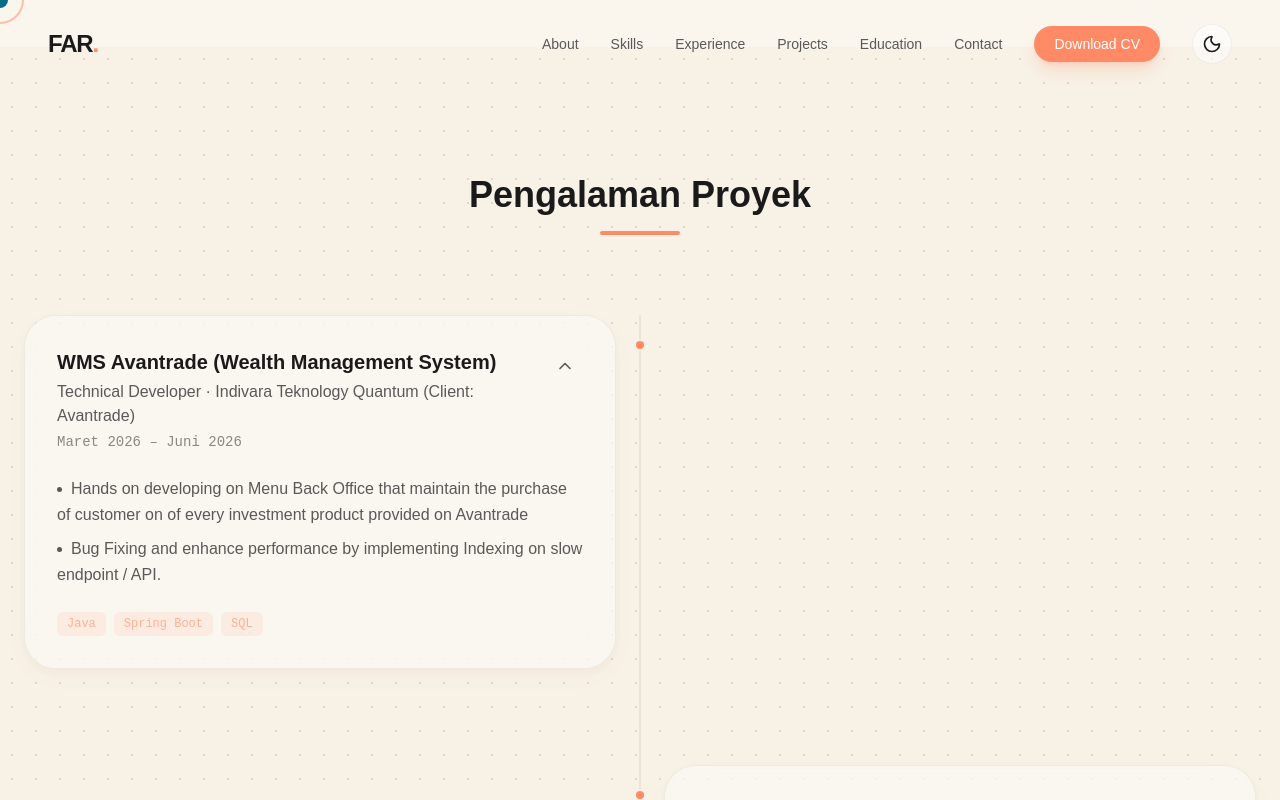
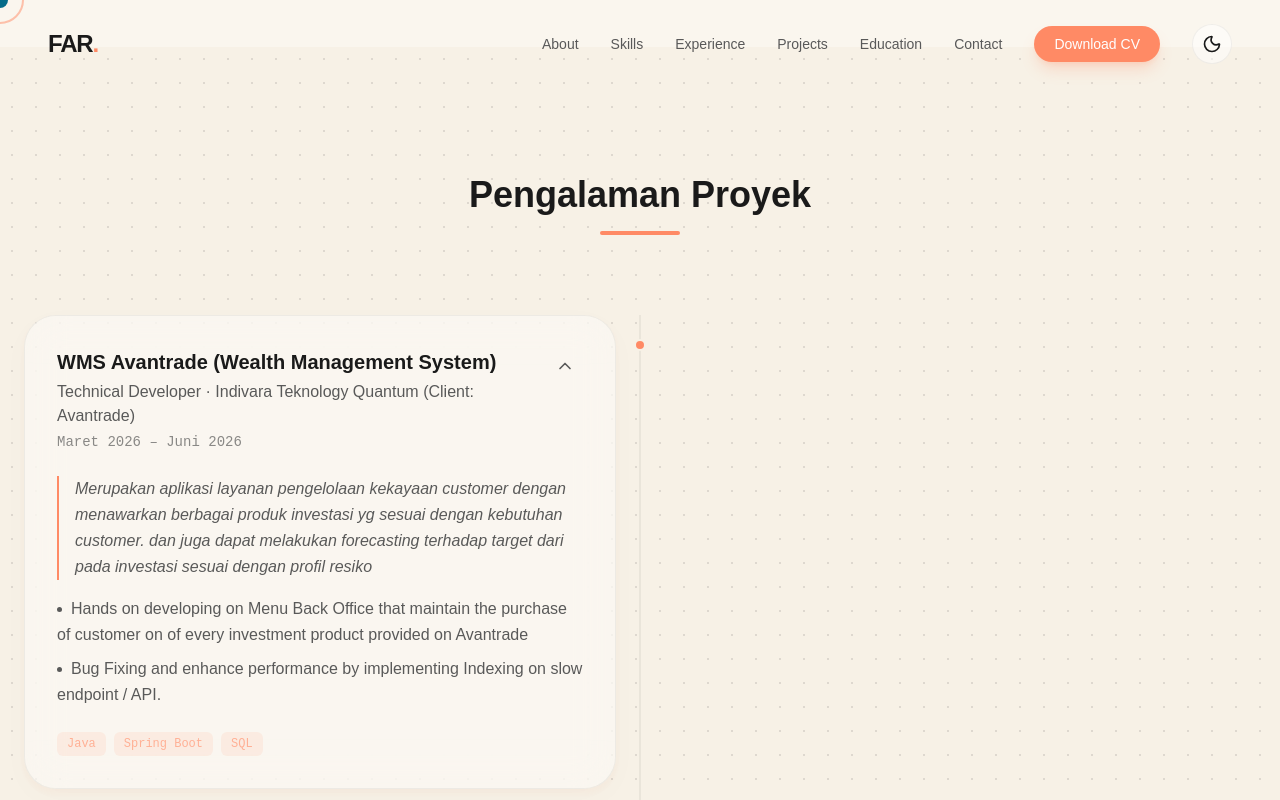
Before and after one commit to FaqihDev/portofilio-mine, a React (Vite) app: page / in a window 1280 px wide. Both pictures are taken after a click on the element 320 px from the left and 2841 px from the top of the page. Shown: the part 2441-3241 px from the top of the page. Built offline with nearby package versions, Linux system fonts and the light colour scheme; the HTML template or start-up script is replaced by a standard one.

Commit message:
Add overview text to all projects in experience section

```diff
--- a/src/components/ui/ProjectCard.tsx
+++ b/src/components/ui/ProjectCard.tsx
@@ -13,6 +13,7 @@
   duration: string;
   stack: string[];
   highlights: string[];
+  overview?: string;
 }
 
 export const ProjectCard = ({ project }: { project: Project }) => {
@@ -58,6 +59,11 @@
             className="overflow-hidden"
           >
             <div className="pt-6">
+              {project.overview && (
+                <p className="mb-4 text-text-secondary leading-relaxed border-l-2 border-accent pl-4 italic">
+                  {project.overview}
+                </p>
+              )}
               <ul className="list-inside list-disc space-y-2 text-text-secondary">
                 {project.highlights.map((highlight, idx) => (
                   <li key={idx} className="leading-relaxed">
--- a/src/data/portfolio.ts
+++ b/src/data/portfolio.ts
@@ -58,6 +58,7 @@
     client: "Avantrade",
     role: "Technical Developer",
     duration: "Maret 2026 – Juni 2026",
+    overview: "Merupakan aplikasi layanan pengelolaan kekayaan customer dengan menawarkan berbagai produk investasi yg sesuai dengan kebutuhan customer. dan juga dapat melakukan forecasting terhadap target dari pada investasi sesuai dengan profil resiko",
     highlights: [
       "Hands on developing on Menu Back Office that maintain the purchase of customer on of every investment product provided on Avantrade",
       "Bug Fixing and enhance performance by implementing Indexing on slow endpoint / API."
@@ -71,6 +72,7 @@
     client: "Rintis",
     role: "Technical Developer",
     duration: "Oktober 2025 – Februari 2026",
+    overview: "Merupakan Fitur PPOB yang didevelop didalam aplikasi produk internal yaitu WOI ( Wallet Of Indivara ) dimana memungkinkan user bisa melakukan pembayaran tagihan biller PDAM dan KAI melalui aplikasi WOI",
     stack: ["Mulesoft", "Anypoints", "Java"],
     highlights: [
       "Develop dan integrasi WOI Wallet dengan third-party via Mulesoft",
@@ -84,6 +86,7 @@
     client: "Bank of Philippine Islands",
     role: "Technical Developer",
     duration: "April 2025 – Oktober 2025",
+    overview: "Merupakan aplikasi Wallet yang merupakan base dari WOI yang dienhance untuuk kebutuhan Client dari Filiphine ( BPI )",
     stack: ["Java", "Spring Boot"],
     highlights: [
       "Desain dan implementasi RESTful API untuk enhancement feature",
@@ -97,6 +100,7 @@
     client: "Bank of Philippine Islands",
     role: "Technical Developer",
     duration: "November 2024 – Maret 2025",
+    overview: "Merupakan Aplikasi untuk pembayaran BBM untuk client dari Philiphines",
     stack: ["Spring Framework", "AWS"],
     highlights: [
       "Performance improvement pada aplikasi existing",
@@ -110,6 +114,7 @@
     client: "Mitra Adi Perkasa",
     role: "Technical Developer",
     duration: "Mei 2023 – November 2023",
+    overview: "Merupakan Apllikasi E commerce lifestyle yg memungkinkan user untuk melakukan pembelian product lifestyle untuk product yang mostly dimiliki oleh merchant MAP.",
     stack: ["Java", "Spring Boot", "WatermelonDB"],
     highlights: [
       "Desain RESTful API untuk data retrieval dan Menu Management",
@@ -124,6 +129,7 @@
     client: "Kimia Farma",
     role: "Technical Developer",
     duration: "Mei 2022 – April 2023",
+    overview: "Merupakan Aplikasi layanan kesehatan digital yg memungkinkan user dapat melakukan pembelian obat, konsultasi serta pengajuan resep secara online",
     stack: ["Java", "Spring Boot"],
     highlights: [
       "Integrasi transaksi KF Mobile ke Tokopedia",
```
Also changed, not shown: 4 other files (tests, documents, lock files or other folders).
